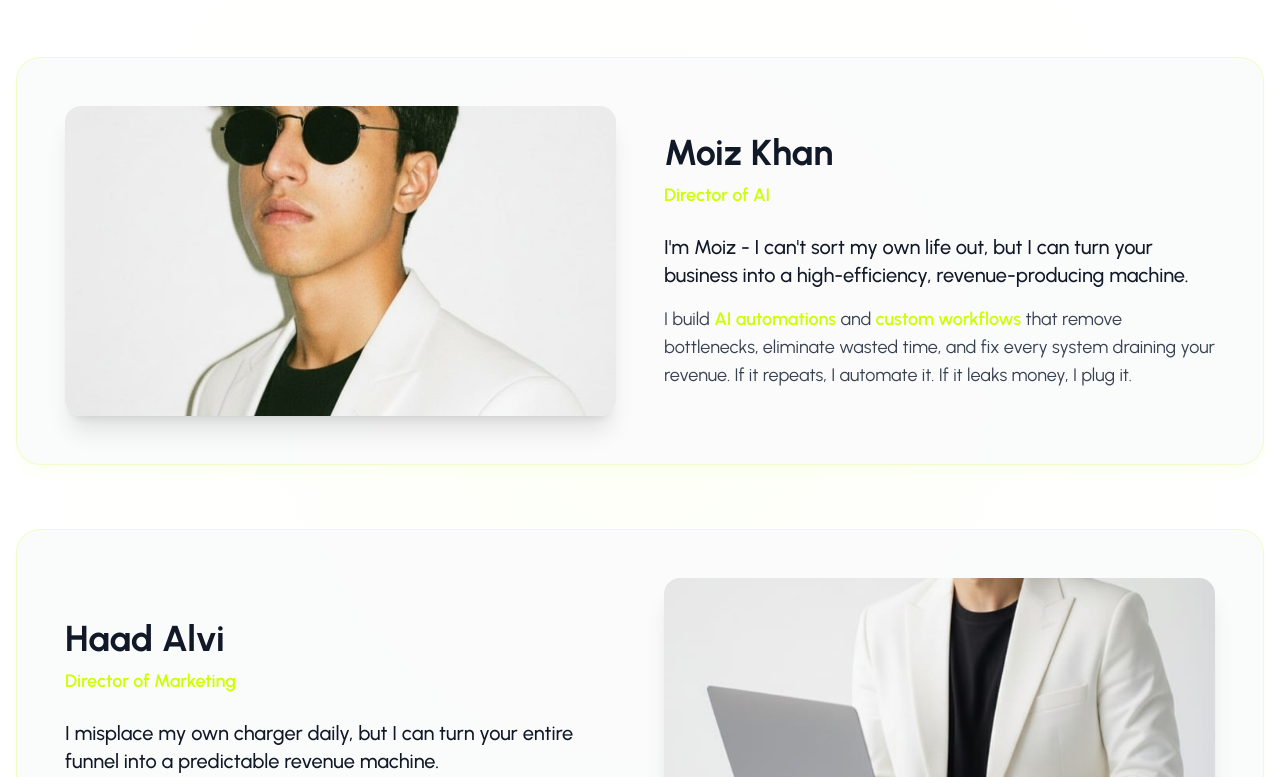
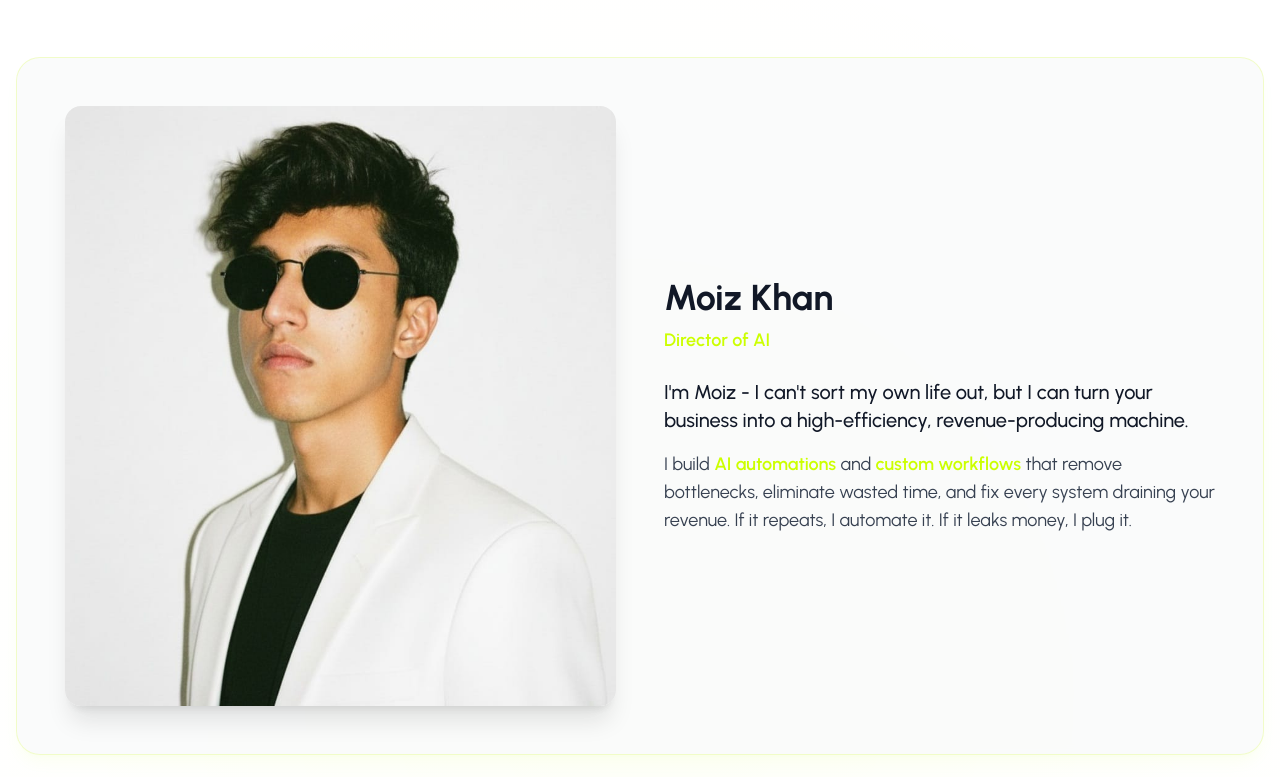
Before and after one commit to ArtifyMedia/website, a React (Vite) app: page / in a window 1280 px wide. Shown: the part 5343-6120 px from the top of the page. Built offline with nearby package versions, Linux system fonts and the light colour scheme; no server answers; the database is empty.

Commit message:
Updated Team.tsx

```diff
--- a/src/components/Team.tsx
+++ b/src/components/Team.tsx
@@ -54,7 +54,7 @@ export function Team() {
                   <img
                     src={member.image}
                     alt={`${member.name} - ${member.title}`}
-                    className="w-full h-auto rounded-2xl shadow-xl object-cover aspect-video"
+                    className="w-full h-auto rounded-2xl shadow-xl object-cover aspect-[9/16] max-h-[600px] mx-auto"
                   />
                 </div>
 
```
